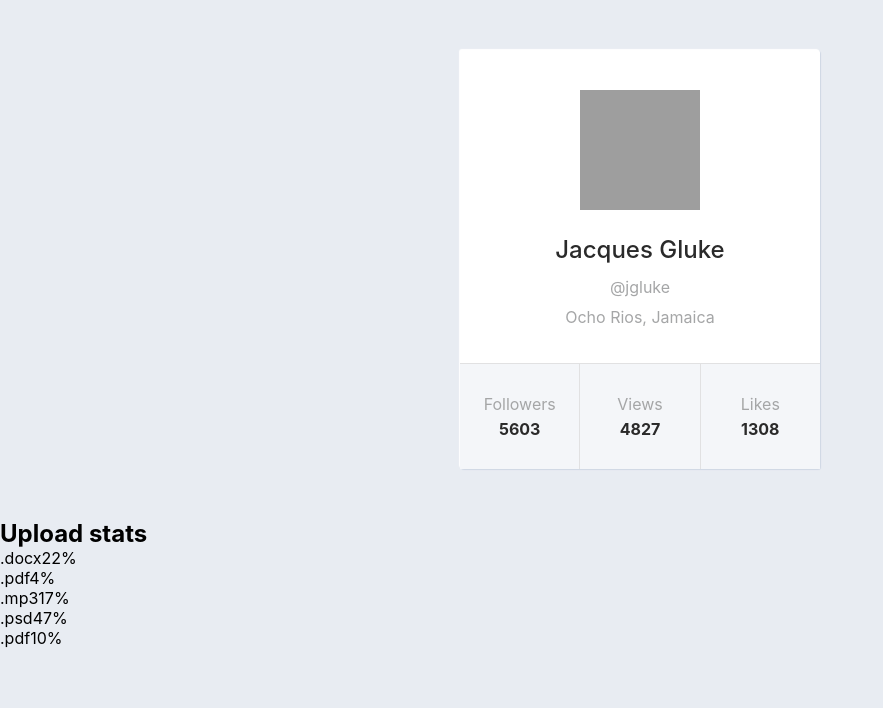
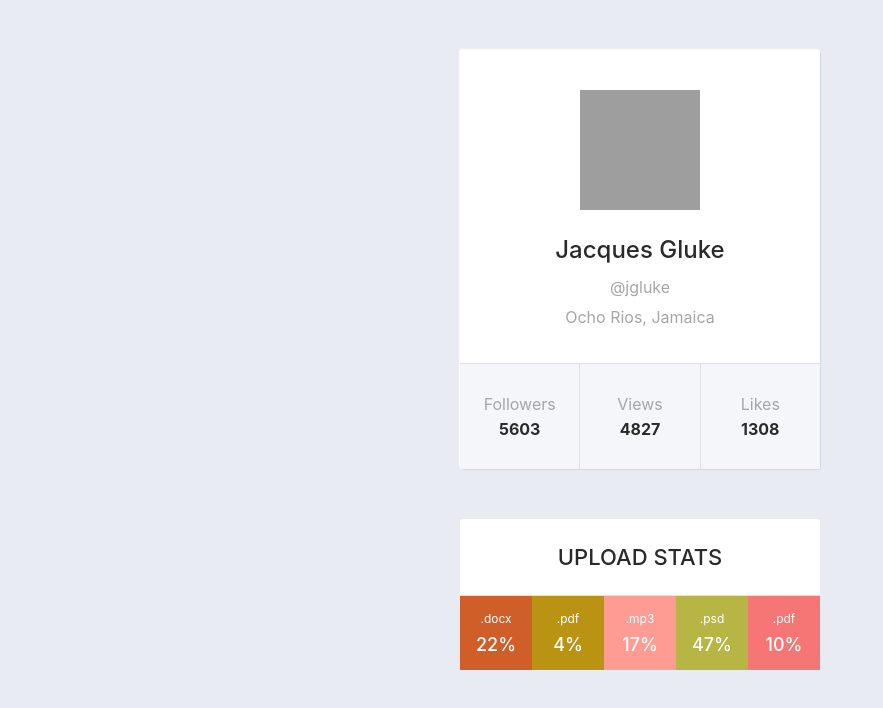
Before and after one commit to Elvireniw/goit-react-hw-01-components, a React (Create React App) app: page / in a window 1280 px wide. Shown: the top 708 px of the page, without its empty margins (0-883 px from the left). Built offline with nearby package versions, Linux system fonts and the light colour scheme; grey boxes are pictures that could not be loaded.

Commit message:
statistics-module.css

```diff
--- a/src/components/statistics/Statistic.jsx
+++ b/src/components/statistics/Statistic.jsx
@@ -1,14 +1,22 @@
 import React from 'react';
 import css from './Statistic.module.css'
 
+const getRandomHexColor = idx =>
+  `#${Math.floor(Math.random() * 16777215)
+    .toString(16)
+    .padStart(6, 0)}`;
+
 export const Statistics = ({ title, stats }) => {
+  const randomColor = {
+    backgroundColor: getRandomHexColor()
+};
   return (
     <section className={css.statistics}>
         {title && <h2 className={css.title}>{title}</h2>}
 
         <ul className={css.statList}>
             {stats.map((item, idx) => (
-                <li key={item.id} id={item.id} index={idx} className={css.item}>
+                <li key={item.id} id={item.id} index={idx} className={css.item} style={{ backgroundColor: getRandomHexColor() }}>
                     <span className={css.label}>{item.label}</span>
                     <span className={css.percentage}>{item.percentage}%</span>
                 </li>
--- a/src/components/statistics/Statistic.module.css
+++ b/src/components/statistics/Statistic.module.css
@@ -0,0 +1,73 @@
+code {
+    font-family: source-code-pro, Menlo, Monaco, Consolas, 'Courier New',
+      monospace;
+  }
+  h1,
+  h2,
+  h3,
+  h4,
+  h5,
+  h6,
+  p {
+    margin: 0;
+  }
+  ul {
+    list-style: none;
+    margin: 0;
+    padding: 0;
+
+  }
+
+  body {
+  background-color: #e8ecf2;
+  }
+
+  .statistics {
+    display: flex;
+    flex-direction: column;
+    margin: 0 auto;
+    margin-bottom: 32px;
+    max-width: 100%;
+    width: 360px;
+    border-radius: 3px;
+    /* box-shadow: -1px -1px 1px #fff, 1px 1px 1px #cfd7e4; */
+    background-color: #ffffff;
+  }
+  .title {
+    padding-top: 25px;
+    padding-bottom: 25px;
+    border-bottom: 1px solid#e1e1e2;
+    color: #2a2a2a;
+    font-size: 22px;
+    font-weight: 500;
+    text-transform: uppercase;
+    text-align: center;
+  }
+  .statList {
+    width: 100%;
+    display: flex;
+    align-items: center;
+    list-style: none;
+  }
+  .item {
+    display: flex;
+    flex-direction: column;
+    align-items: center;
+    justify-content: center;
+    flex: 1 1 auto;
+    width: 100%;
+    height: 100%;
+    color: black;
+    padding: 15px 0 15px 0;
+    background-color: getRandomHexColor;
+  }
+  .label {
+    font-size: 12px;
+    color: #ffffff;
+    margin-bottom: 8px;
+  }
+  .percentage {
+    font-size: 18px;
+    font-weight: 500;
+    color: #ffffff;
+  }
```
